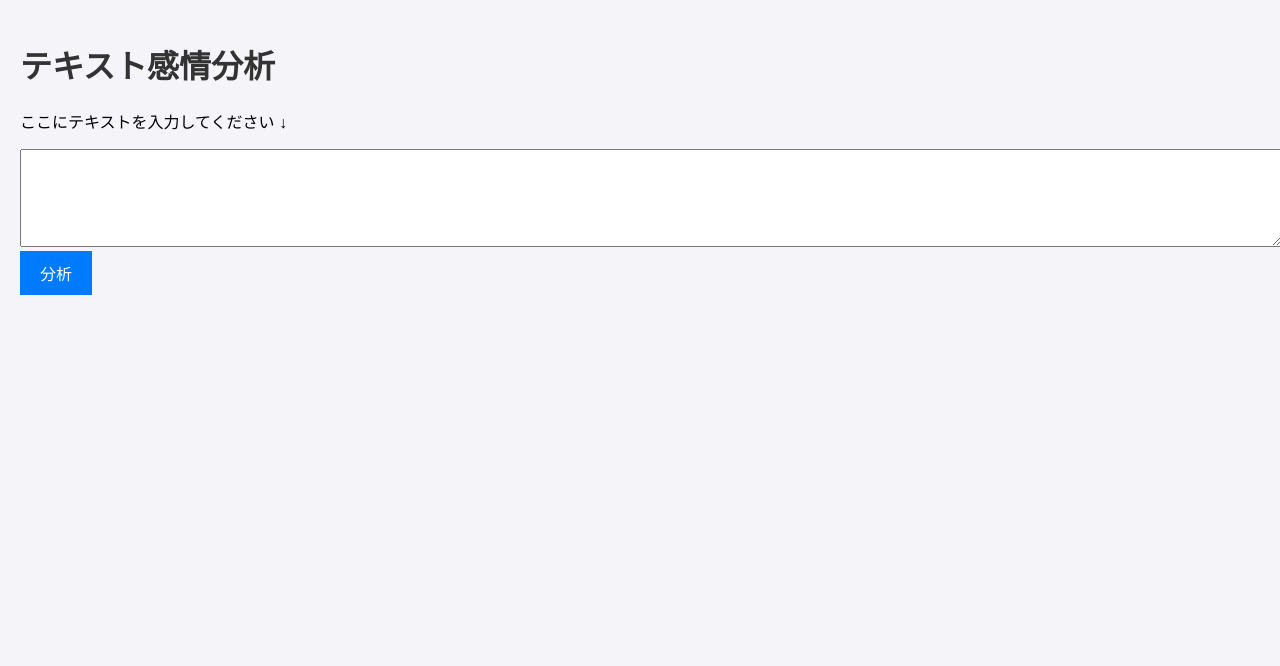
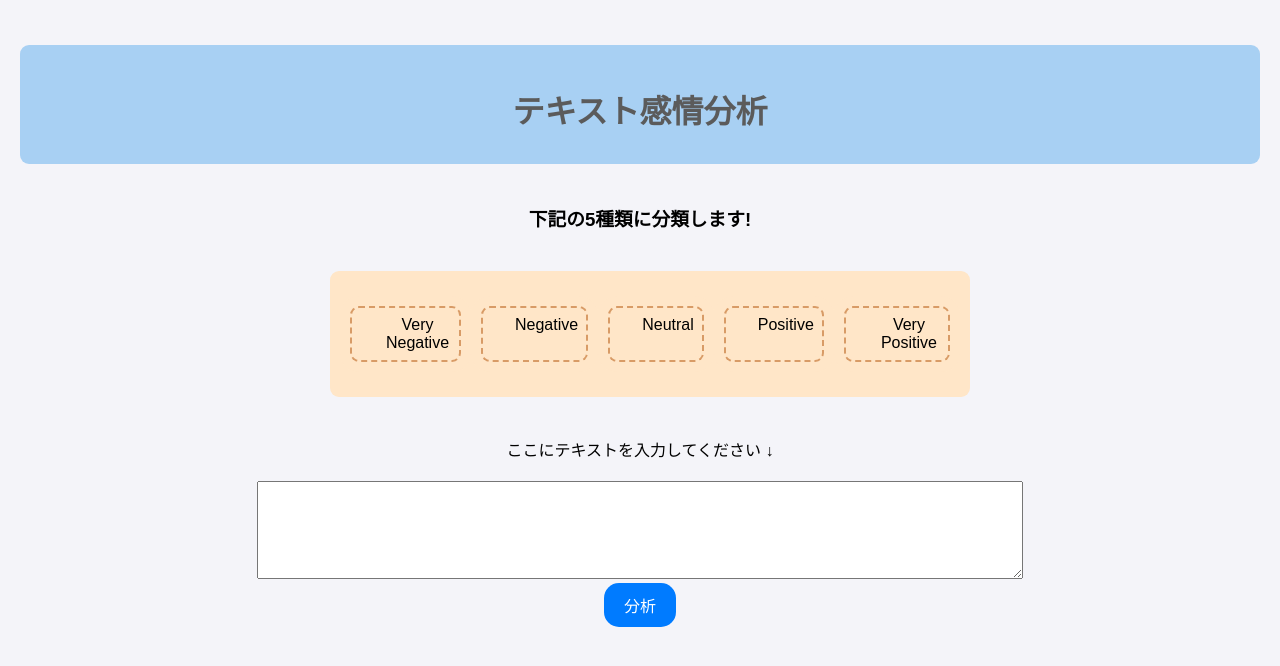
Before and after one commit to furuyashikiiori/sentiment-analysis, a Flask app: page / in a window 1280 px wide. Shown: the top 666 px of the page. Run offline with Flask 3, Linux system fonts and the light colour scheme.

Commit message:
レイアウト変更

```diff
--- a/app/static/style.css
+++ b/app/static/style.css
@@ -3,10 +3,22 @@ body {
   margin: 0;
   padding: 20px;
   background-color: #f4f4f9;
+  text-align: center;
+  margin-top: 25px;
+  margin-bottom: 25px;
 }
 
 h1 {
-  color: #333;
+  color: #5b5b5b;
+}
+
+h3 {
+  margin: 40px;
+}
+
+div p {
+  margin-top: 40px;
+  margin-bottom: 20px;
 }
 
 form {
@@ -14,7 +26,7 @@ form {
 }
 
 textarea {
-  width: 100%;
+  width: 60%;
   padding: 10px;
   font-size: 16px;
 }
@@ -26,6 +38,7 @@ button {
   color: white;
   border: none;
   cursor: pointer;
+  border-radius: 15px;
 }
 
 button:hover {
@@ -41,3 +54,36 @@ button:hover {
   margin-top: 20px;
   font-size: 18px;
 }
+
+.sentiment_list {
+  display: flex;
+  list-style: none;
+  background-color: rgb(255, 230, 200);
+  margin-left: 25%;
+  padding: 10px;
+  width: 50%;
+  border-radius: 9px;
+}
+
+header {
+  background-color: rgb(168, 208, 243);
+  padding-top: 20px;
+  padding-bottom: 10px;
+  border-radius: 9px;
+}
+ul {
+  background: rgb(255, 230, 200);
+  box-shadow: 0px 0px 0px 10px rgb(255, 230, 200); /*線の外側*/
+  border: dashed 2px #d89b66; /*破線*/
+  border-radius: 9px;
+  margin-left: 10px; /*はみ出ないように調整*/
+  margin-right: 10px; /*はみ出ないように調整*/
+  padding: 0.5em 0.5em 0.5em 2em;
+  margin-top: 25px;
+  margin-bottom: 25px;
+}
+
+ul li {
+  line-height: 1.5;
+  padding: 0.5em 0;
+}
--- a/app/templates/index.html
+++ b/app/templates/index.html
@@ -7,12 +7,34 @@
   </head>
   <link rel="stylesheet" href="{{ url_for('static', filename='style.css') }}" />
   <body>
-    <h1>テキスト感情分析</h1>
+    <header>
+      <h1>テキスト感情分析</h1>
+    </header>
+
+    <h3>下記の5種類に分類します!</h3>
+    <li class="sentiment_list">
+      <ul>
+        Very Negative
+      </ul>
+      <ul>
+        Negative
+      </ul>
+      <ul>
+        Neutral
+      </ul>
+      <ul>
+        Positive
+      </ul>
+      <ul>
+        Very Positive
+      </ul>
+    </li>
     <div>
       <p>ここにテキストを入力してください ↓</p>
     </div>
     <form id="sentiment-form">
       <textarea id="input-text" name="input-text" rows="4" cols="50"></textarea>
+      <br />
       <button type="submit">分析</button>
     </form>
     <div id="loading-message" style="display: none">読み込み中...</div>
```
